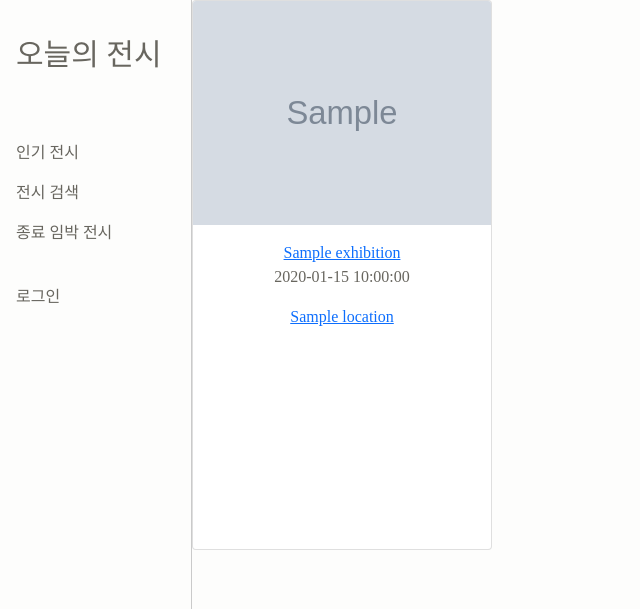
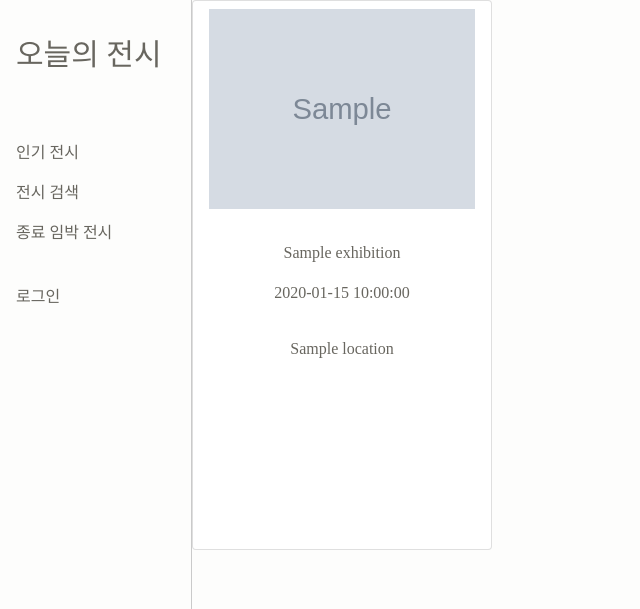
Before and after one commit to 39world/Sailing-99-1st-Team-Project, a Flask app: page /show in a window 1280 px wide. Shown: the part 80-689 px from the top of the page, without its empty margins (0-640 px from the left). Run offline with Flask 2, Linux system fonts and the light colour scheme; grey boxes marked "Sample" are stand-in pictures; a database or web service that is not in the repository returns one stand-in record (values such as "Sample title"); some libraries are stand-ins or nearby versions.

Commit message:
진자템플릿

```diff
--- a/templates/show.html
+++ b/templates/show.html
@@ -145,6 +145,7 @@
         float: left;
         width: 85%;
         height: 100%;
+        text-decoration-line: none;
       }
 
       .exhibits-link {
@@ -214,14 +215,18 @@
             {% for show in shows %}
             <div class="card">
               <img
-                class="card-img-top"
+                class="card-img-top nav-link"
                 src=" {{ show.img }} "
                 alt="Card image cap"
               />
               <div class="card-body">
-                <a href=" {{ show.title_fix }} "> {{ show.title }} </a>
-                <p class="card-text">{{ show['date'] }}</p>
-                <a href=" {{ show.location_url }} "> {{ show.location}} </a>
+                <a class="nav-link" href=" {{ show.title_fix }} ">
+                  {{ show.title }}
+                </a>
+                <p class="card-text nav-link">{{ show['date'] }}</p>
+                <a class="nav-link" href=" {{ show.location_url }} ">
+                  {{ show.location}}
+                </a>
               </div>
             </div>
             {% endfor %}
```
